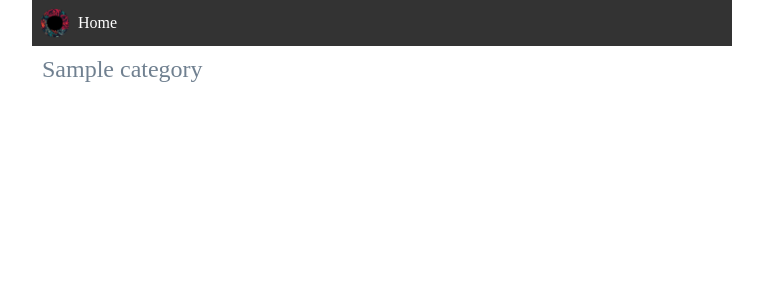
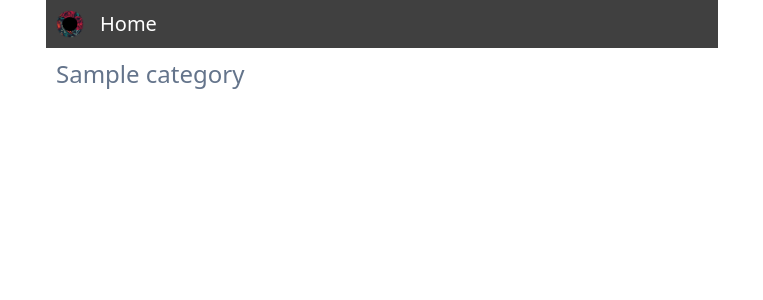
Before and after one commit to kent0505/fastapi1, a FastAPI app: page / in a window 1280 px wide. Shown: the top 300 px of the page, without its empty margins (258-1021 px from the left). Run offline with FastAPI, Linux system fonts and the light colour scheme; tables that the repository leaves empty hold one stand-in row (values such as "Sample post"); some libraries are stand-ins or nearby versions.

Commit message:
second commit

```diff
--- a/app/auth/jwt_bearer.py
+++ b/app/auth/jwt_bearer.py
@@ -13,8 +13,6 @@ class JwtBearer(HTTPBearer):
                 raise HTTPException(status_code=403, detail="invalid authentication scheme")
             if not self.verify_jwt(credentials.credentials):
                 raise HTTPException(status_code=403, detail="invalid or expired token")
-            print("aaa")
-            print(credentials.credentials)
             return credentials.credentials
         else:
             raise HTTPException(status_code=403, detail="invalid authorization code")
--- a/app/database.py
+++ b/app/database.py
@@ -1,44 +1,45 @@
-from sqlalchemy import  create_engine, Column, Integer, String
+from sqlalchemy                 import create_engine, Column, Integer, String
 from sqlalchemy.ext.declarative import declarative_base
-from sqlalchemy.orm import sessionmaker
-# import config
+from sqlalchemy.orm             import sessionmaker
+# from app.config                 import DB_USER, DB_PASS, DB_HOST, DB_PORT, DB_NAME
 
-SQLALCHEMY_DATABASE_URL = "sqlite:///./test.db"
-engine = create_engine(SQLALCHEMY_DATABASE_URL, connect_args={"check_same_thread": False})
+engine = create_engine("sqlite:///./test.db", connect_args={"check_same_thread": False})
 
-# SQLALCHEMY_DATABASE_URL = f"postgresql+psycopg://{config.DB_USER}:{config.DB_PASS}@{config.DB_HOST}:{config.DB_PORT}/{config.DB_NAME}"
-# engine = create_engine(SQLALCHEMY_DATABASE_URL)
+# engine = create_engine(f"postgresql+psycopg://{DB_USER}:{DB_PASS}@{DB_HOST}:{DB_PORT}/{DB_NAME}")
 
 Base = declarative_base()
 
 class User(Base):
     __tablename__ = "users"
-    id =       Column(Integer, primary_key=True, index=True)
+    id       = Column(Integer, primary_key=True, index=True)
     username = Column(String,  nullable=False)
     password = Column(String,  nullable=False)
 
 class Category(Base):
     __tablename__ = "categories"
-    id =    Column(Integer, primary_key=True, index=True)
+    id    = Column(Integer, primary_key=True, index=True)
     title = Column(String,  nullable=False)
     index = Column(Integer, nullable=False)
-    type =  Column(Integer, nullable=False)
+    type  = Column(Integer, nullable=False)
 
 class Blog(Base):
     __tablename__ = "blogs"
-    id =          Column(Integer, primary_key=True, index=True)
-    title =       Column(String,  nullable=False)
-    index =       Column(Integer, nullable=False)
+    id          = Column(Integer, primary_key=True, index=True)
+    title       = Column(String,  nullable=False)
+    index       = Column(Integer, nullable=False)
+    date        = Column(Integer, nullable=False)
     category_id = Column(Integer, nullable=False)
 
 class Content(Base):
     __tablename__ = "contents"
-    id =      Column(Integer, primary_key=True, index=True)
-    title =   Column(String,  nullable=False)
-    image =   Column(Integer, nullable=False)
+    id      = Column(Integer, primary_key=True, index=True)
+    title   = Column(String,  nullable=False)
+    image   = Column(Integer, nullable=False)
     blog_id = Column(Integer, nullable=False)
 
 SessionLocal = sessionmaker(autoflush=False, bind=engine)
+
+Base.metadata.create_all(bind=engine)
 
 def get_db():
     db = SessionLocal()
--- a/app/home.py
+++ b/app/home.py
@@ -2,8 +2,9 @@ from fastapi            import APIRouter, Request, HTTPException, Depends
 from fastapi.templating import Jinja2Templates
 from sqlalchemy.orm     import Session
 from sqlalchemy         import desc
+from datetime           import datetime
 from app.database       import *
-from app.config         import *
+from app.config         import URL
 import markdown
 
 router = APIRouter()
@@ -21,7 +22,7 @@ async def home_page(request: Request, db: Session = Depends(get_db)):
         "title":      "Categories",
         "index":      1,
         "url":        URL,
-        "categories": categories
+        "categories": categories,
     })
 
 
@@ -41,7 +42,7 @@ async def blogs_page(request: Request, category: str, db: Session = Depends(get_
             "title":   category,
             "index":   2,
             "url":     URL,
-            "blogs":   blogs
+            "blogs":   blogs,
         })
 
     raise HTTPException(404, "Not found")
@@ -53,25 +54,27 @@ async def blogs_page(request: Request, category: str, blog: str, db: Session = D
     blog = blog.replace("-", " ")
 
     contents = []
-    text = ""
 
     db_category = db.query(Category).filter(Category.title == category).first()
-    db_blog =     db.query(Blog).filter(Blog.title == blog).first()
+    db_blog = db.query(Blog).filter(Blog.title == blog).first()
 
     if db_category and db_blog:
         contents = db.query(Content).filter(Content.blog_id == db_blog.id).all()
 
-        text += f"## {blog}\n\n"
+        date = datetime.fromtimestamp(db_blog.date).strftime('%d.%m.%Y')
+
+        text = ""
 
         for content in contents:
             if content.image == 0:
-                text += f"{content.title}\n\n"
+                text += f"<br>{content.title}\n\n"
             else:
-                text += f"![]({URL}/images/{content.title})\n\n"
+                text += f"<br>![]({URL}/images/{content.title})\n\n"
 
         return templates.TemplateResponse("index.html", {
             "request":  request,
             "title":    blog,
+            "date":     date,
             "index":    3,
             "url":      URL,
             "contents": markdown.markdown(text),
--- a/app/main.py
+++ b/app/main.py
@@ -7,13 +7,10 @@ from app.routers.blog        import router as blog_router
 from app.routers.content     import router as content_router
 from app.routers.image       import router as image_router
 from app.home                import router as home_router
-from app.database            import *
-from app.config              import *
+from app.config              import DOCS_URL, ORIGINS
 import os
 
 os.makedirs("static", exist_ok=True)
-
-Base.metadata.create_all(bind=engine)
 
 app = FastAPI(docs_url=DOCS_URL, redoc_url=None)
 app.add_middleware(
@@ -32,7 +29,3 @@ app.include_router(category_router, prefix="/api/v1/category", tags=["Category"]
 app.include_router(blog_router,     prefix="/api/v1/blog",     tags=["Blog"])
 app.include_router(content_router,  prefix="/api/v1/content",  tags=["Content"])
 app.include_router(image_router,    prefix="/api/v1/upload",   tags=["Image"])
-
-# if __name__ == "__main__":
-#     import uvicorn
-#     uvicorn.run(app, host="0.0.0.0", port=8000)
--- a/app/routers/category.py
+++ b/app/routers/category.py
@@ -41,7 +41,11 @@ async def get_categories(db: Session = Depends(get_db)):
 
 @router.post("/", dependencies=[Depends(JwtBearer())])
 async def add_category(category: CategoryAdd, db: Session = Depends(get_db)):
-    db.add(Category(title=category.title, index=0, type=category.type))
+    db.add(Category(
+        title = category.title,
+        index = 0,
+        type  = category.type
+    ))
     db.commit()
 
     return {"message": "category added"}
--- a/app/routers/content.py
+++ b/app/routers/content.py
@@ -40,7 +40,11 @@ async def add_content(content: ContentAdd, db: Session = Depends(get_db)):
     row = db.query(Blog).filter(Blog.id == content.blog_id).first()
 
     if row:
-        db.add(Content(title=content.title, image=0, blog_id=content.blog_id))
+        db.add(Content(
+            title   = content.title,
+            image   = 0,
+            blog_id = content.blog_id
+        ))
         db.commit()
 
         return {"message": "content added"}
--- a/templates/index.html
+++ b/templates/index.html
@@ -4,42 +4,45 @@
     <title>{{ title }}</title>
     <meta name="viewport" content="width=device-width, initial-scale=1.0, maximum-scale=1.0, user-scalable=0">
     <link rel="icon" type="image/png" href="/templates/icon.png" />
-    <link rel="stylesheet" href="/templates/style.css">
+    <script src="https://cdn.tailwindcss.com"></script>
 </head>
-<body>
-    <div class="container">
-        <div class="navbar">
-            <ul>
-                <li><img src="/templates/icon.png" alt=""></li>
-                <li><a class="active" href="{{ url }}">Home</a></li>
-            </ul>
-        </div>
+<body class="flex justify-center">
+    <div class="text-xl max-w-2xl w-full">
+        <ul class="flex justify-start bg-neutral-700 w-full p-2.5 space-x-4 items-center">
+            <li><img class="h-7" src="/templates/icon.png" alt=""></li>
+            <li><a class="text-white" href="{{ url }}">Home</a></li>
+        </ul>
         {% if index == 1 %}
-            <ul>
+            <ul class="m-2.5">
                 {% for category in categories %}
                     {% if category.type == 0 %}
-                        <li id="li-category"><a href="{{ category.title.replace(' ', '-') }}">{{ category.title }}</a></li>
+                        <li><a class="underline" href="{{ category.title.replace(' ', '-') }}">{{ category.title }}</a></li>
                     {% else %}
-                        <p id="p-category">{{ category.title }}</p>
+                        <p class="text-slate-500 text-2xl my-2 ">{{ category.title }}</p>
                     {% endif %}
                 {% endfor %}
             </ul>
         {% elif index == 2 %}
-            <ul>
+            <ul class="m-2.5">
                 {% for blog in blogs %}
-                    <li id="li-category"><a href="{{ title.replace(' ', '-') }}/{{ blog.title.replace(' ', '-') }}">{{ blog.title }}</a></li>
+                    <li><a class="underline" href="{{ title.replace(' ', '-') }}/{{ blog.title.replace(' ', '-') }}">{{ blog.title }}</a></li>
                 {% endfor %}
             </ul>
         {% elif index == 3 %}
-            <div id="pythonTextContainer"></div>
+            <div class="m-2.5">
+                <div>
+                    <p class="text-3xl">{{ title }}</p>
+                    <p class="text-sm">{{ date }}</p>
+                    <br>
+                </div>
+                <div id="pythonTextContainer"></div>
+            </div>
         {% endif %}
     </div>
     <script>
         const pythonText = `{{ contents | safe }}`;
         const container = document.getElementById("pythonTextContainer");
-        if (pythonText) {
-            container.innerHTML = pythonText;
-        }
+        if (pythonText) {container.innerHTML = pythonText;}
     </script>
 </body>
 </html>
--- a/templates/style.css
+++ /dev/null
@@ -1,65 +0,0 @@
-body {
-    display: flex;
-    justify-content: center;
-    align-items: center;
-    margin: 0;
-}
-.container {
-    max-width: 700px;
-    width: 100%;
-    box-sizing: border-box;
-    overflow-wrap: break-word;
-    margin-top: 0;
-    overflow: hidden;
-}
-a, a:visited {
-    color: #000;
-}
-ul {
-    list-style-type: none;
-    padding-inline-start: 0;
-    margin: 10px;
-}
-img {
-    height: auto;
-    max-width: 100%;
-}
-/* #li-category {
-    margin-left: 20px;
-} */
-#p-category {
-    margin: 8px 0 8px 0;
-    color: slategray;
-    font-size: 24px;
-}
-#pythonTextContainer {
-    font-size: 20px;
-    margin: 10px;
-}
-code {
-    background-color: bisque;
-}
-.navbar ul {
-    list-style-type: none;
-    margin: 0;
-    padding: 0;
-    overflow: hidden;
-    background-color: #333;
-    top: 0;
-    width: 700px;
-}
-.navbar li {
-    float: left;
-}
-.navbar li a {
-    display: block;
-    color: white;
-    text-align: center;
-    padding: 14px 16px;
-    text-decoration: none;
-}
-.navbar ul li img {
-    height: 30px;
-    width: 30px;
-    margin: 8px -8px 0 8px;
-}
```
Also changed, not shown: app/config.py (+8 -8 lines), app/routers/blog.py (+10 -3 lines), app/routers/image.py (+7 -3 lines), app/routers/user.py (+7 -4 lines).
